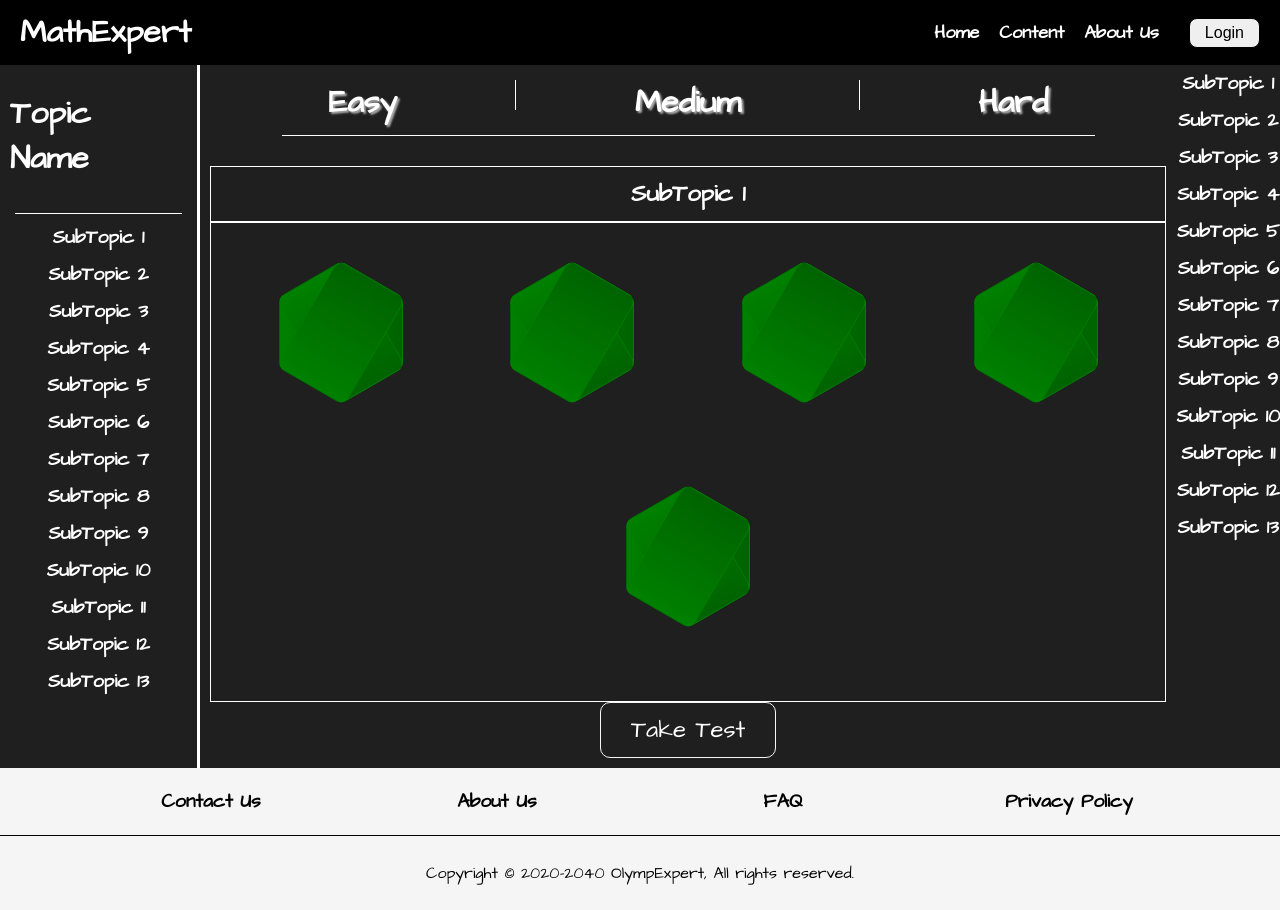
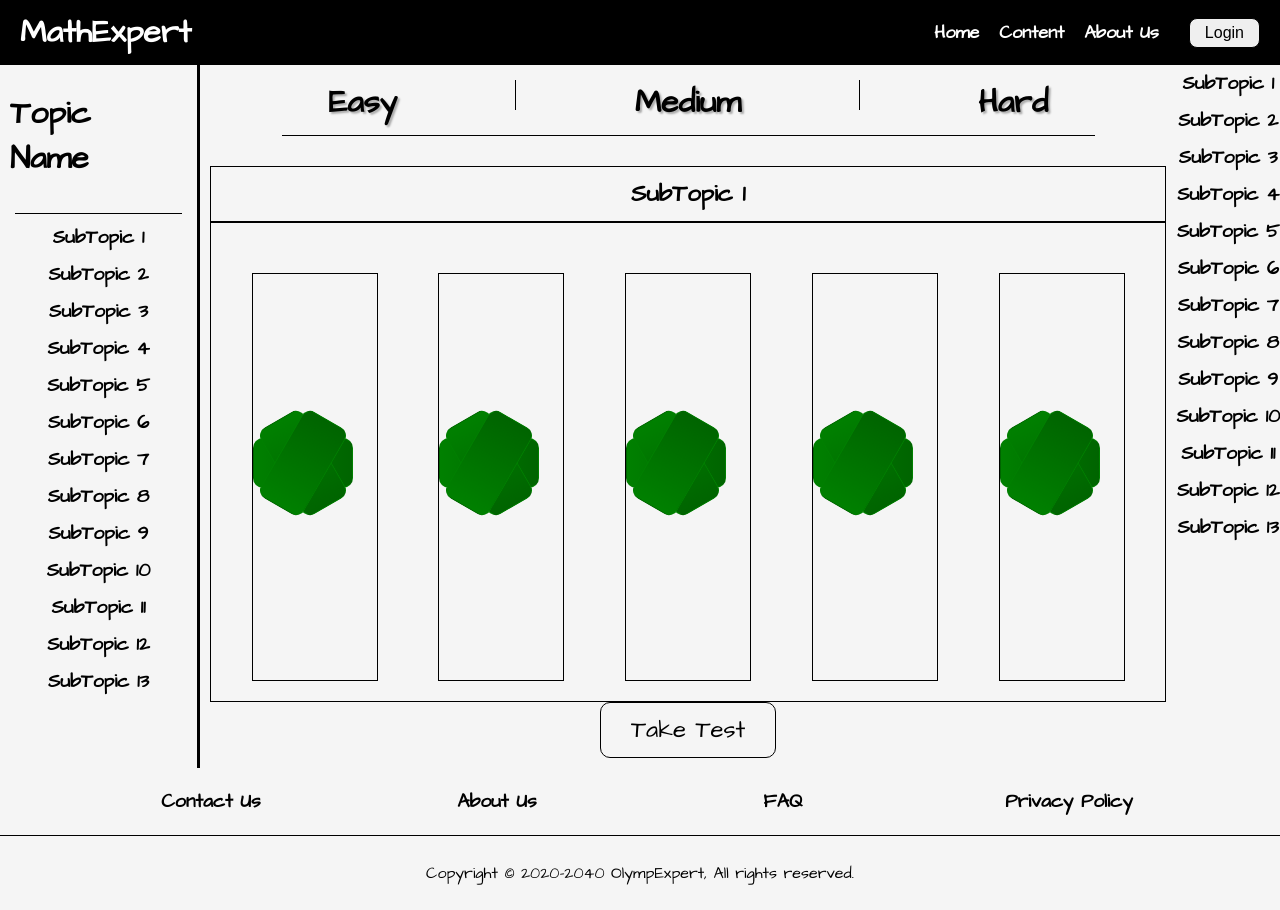
Before and after one commit to tejas2706/mathExpert_client, a React (Create React App) app: page / in a window 1280 px wide. Built offline with nearby package versions, Linux system fonts and the light colour scheme; a web font is replaced by a local one.

Commit message:
intermediate changes

```diff
--- a/src/App.css
+++ b/src/App.css
@@ -6,6 +6,7 @@
 
 .app__root{
     font-family: 'Architects Daughter', cursive;
-    background-color: black;
+    background-color: whitesmoke;
+    color: black;
     height: 100%;
 }
--- a/src/App.js
+++ b/src/App.js
@@ -12,6 +12,7 @@ function App() {
       <Navbar />
       {/* <Home /> */}
       <TopicDetails />
+      {/* <Questions /> */}
       <Footer />
     </div>
   );
--- a/src/Components/Banner/styles.css
+++ b/src/Components/Banner/styles.css
@@ -7,6 +7,8 @@
     min-width: 300px;
     margin-top: 30px;
     padding-top: 50px;
+    color: black;
+
 }
 
 .banner__quotes{
@@ -15,7 +17,6 @@
     justify-content: center;
     align-items: center;
     min-width: 250px;
-    color: white;
     flex: 1;
     /* border: 1px solid white; */
     padding: 20px;
@@ -65,8 +66,8 @@
     font-family: 'Architects Daughter', cursive;
     background-color: transparent;
     border-radius: 10px;
-    border: 0.5px solid whitesmoke;
-    color: white;
+    border: 0.5px solid black;
+    /* color: white; */
     padding: 10px 30px;
     cursor: pointer;
     object-fit: contain;
@@ -75,7 +76,7 @@
 .banner__getStartedBtn:hover{
     /* border: 2px solid black; */
     /* background-color: rgb(5, 0, 87); */
-    color: white;
+    /* color: white; */
 }
 
 .banner__getStartedBtn span {
--- a/src/Components/DifficultyLevels/styles.css
+++ b/src/Components/DifficultyLevels/styles.css
@@ -3,7 +3,7 @@
     flex-direction: row;
     justify-content: space-evenly;
     align-items: center;
-    color: white;
+    color: black;
     /* border: 3px solid white; */
 }
 
@@ -12,7 +12,7 @@
     margin-top: 10px;
     height: 30px;
     align-self: flex-start;
-    border-right: 1px solid white;
+    border-right: 1px solid black;
 }
 
 .difficultyLevels__btn{
@@ -22,7 +22,6 @@
     font-family: 'Architects Daughter', cursive;
     text-shadow: 2px 2px 2px #ababab;
     font-weight: bolder;
-    color: white;
     cursor: pointer;
     border: 0;
     background-color: transparent;
@@ -30,6 +29,6 @@
 }
 
 .difficultyLevels__btn:hover{
-    color: black;
+    color: gray;
     transform: scale(2);
 }
--- a/src/Components/Hexagon/styles.css
+++ b/src/Components/Hexagon/styles.css
@@ -8,12 +8,10 @@
 
 .mainDiv {
     position: absolute;
-    width: 10%;
-    height: 20%;
     border: 1px solid transparent;
     border-radius: 10px;
-    min-width: 124px;
-    min-height: 79px;
+    min-width: 100px;
+    min-height: 50px;
 
 }
 
--- a/src/Components/Intro/styles.css
+++ b/src/Components/Intro/styles.css
@@ -5,7 +5,7 @@
     justify-content: center;
     /* padding: 20px; */
     height: min-content;
-    color: white;
+    color: black;
     margin-top: 50px;
 }
 
--- a/src/Components/IntroCard/styles.css
+++ b/src/Components/IntroCard/styles.css
@@ -8,15 +8,18 @@
     width: 28%;
     min-width: 300px;
     transition: 0.2s;
-    background-color: whitesmoke;
+    background-color: white;
     color:black;
     transition: all 0.2s;
+    border: 0.5px solid black;
 }
 
 .card__container:hover{
-    transform: scale(1.1);
+    /* transform: scale(); */
     border: 0.5px solid gray;
-    box-shadow: 3px 3px 3px;
+    box-shadow: 0 0 5px 5px gray;
+    -webkit-box-shadow: 0 0 5px 5px gray;
+    -moz-box-shadow: 0 0 5px 5px gray;
 }
 
 .card__image{
--- a/src/Components/PageBreak/styles.css
+++ b/src/Components/PageBreak/styles.css
@@ -8,12 +8,12 @@
 }
 
 .pageBreak__line{
-    border: 1px solid white;
+    border: 1px solid black;
     width: 40%;
     height: 0;
 }
 
 .pageBreak__symbols{
-    color: white;
+    color: black;
     font-size: 2em;
 }
--- a/src/Components/RotatingCube/styles.css
+++ b/src/Components/RotatingCube/styles.css
@@ -47,9 +47,9 @@
 .cube__face--top    { background: rgba(46, 67, 93, 0.7); }
 .cube__face--bottom {
     background: rgba(46, 67, 93, 0.7);
-    box-shadow: 0 0 50px 5px #fff;
-    -webkit-box-shadow: 0 0 50px 5px #fff;
-    -moz-box-shadow: 0 0 50px 5px #fff;
+    box-shadow: 0 0 50px 5px #000;
+    -webkit-box-shadow: 0 0 50px 5px #000;
+    -moz-box-shadow: 0 0 50px 5px #000;
 }
 
 .cube__face--front  { transform: rotateY(  0deg) translateZ(100px); }
--- a/src/Components/SubTopics/styles.css
+++ b/src/Components/SubTopics/styles.css
@@ -9,7 +9,7 @@
 .subTopics__subTopic{
     padding: 10px 0 0 0;
     /* color: gray; */
-    color: white;
+    color: black;
     cursor: pointer;
 }
 
--- a/src/Pages/TopicDetails/styles.css
+++ b/src/Pages/TopicDetails/styles.css
@@ -7,12 +7,13 @@
     flex-direction: column;
     align-items: center;
     margin-top: 60px;
+    background-color: whitesmoke;
+    color: black;
 }
 
 
 .topicDetails__container::before {
     content: "";
-    background-color: rgb(31, 31, 31);
     /* background-image: url("/home/murtuza/mathExpert_client/src/assets/blackboard.jpg"); */
     /* background-size: cover;  */
     background-repeat: repeat;
@@ -31,7 +32,6 @@
     align-items: flex-start;
     width: 90%;
     padding: 10px;
-    color: white;
 
 }
 
@@ -55,10 +55,9 @@
     display: flex;
     flex: 1;
     flex-direction: column;
-    border-right: 3px solid white;
+    border-right: 3px solid black;
     overflow-y: scroll;
     /* background-color: rgb(225, 225, 225); */
-    color: black;
     min-width: 200px;
 }
 
@@ -75,13 +74,12 @@
 .topicDetails__subTopicTitle{
     display: flex;
     flex-direction: row;
-    color: white;
     justify-content: center;
     align-items: center;
     margin-top: 30px;
     width: 100%;
     padding: 10px;
-    border: 1px solid white;
+    border: 1px solid black;
 }
 
 
@@ -92,11 +90,10 @@
     flex-wrap: wrap;
     height: 60vh;
     /* min-height: 400px; */
-    color: white;
     padding-top: 30px;
     justify-content: space-evenly;
     /* align-items: center; */
-    border: 1px solid white;
+    border: 1px solid black;
     overflow-y: scroll;
 }
 
@@ -110,8 +107,7 @@
     font-family: 'Architects Daughter', cursive;
     background-color: transparent;
     border-radius: 10px;
-    border: 0.5px solid whitesmoke;
-    color: white;
+    border: 0.5px solid black;
     padding: 10px 30px;
     cursor: pointer;
 }
@@ -119,14 +115,17 @@
 .topicDetails__line {
     width: 85%;
     align-self: center;
-    border-bottom: 1px solid white;
+    border-bottom: 1px solid black;
 }
 
 .hexagon {
     display: flex;
     flex-direction: row;
     flex-wrap: wrap;
-    margin: 40px;
+    align-items: center;
+    margin: 20px;
+    border: 1px solid black;
+    padding: 0px;
 }
 
 
@@ -145,7 +144,6 @@ h2{
         display: flex;
         align-items: center;
         justify-content: center;
-        background-color: white;
         width: 25px;
         height: 25px;
         margin-left: 10px;
```
